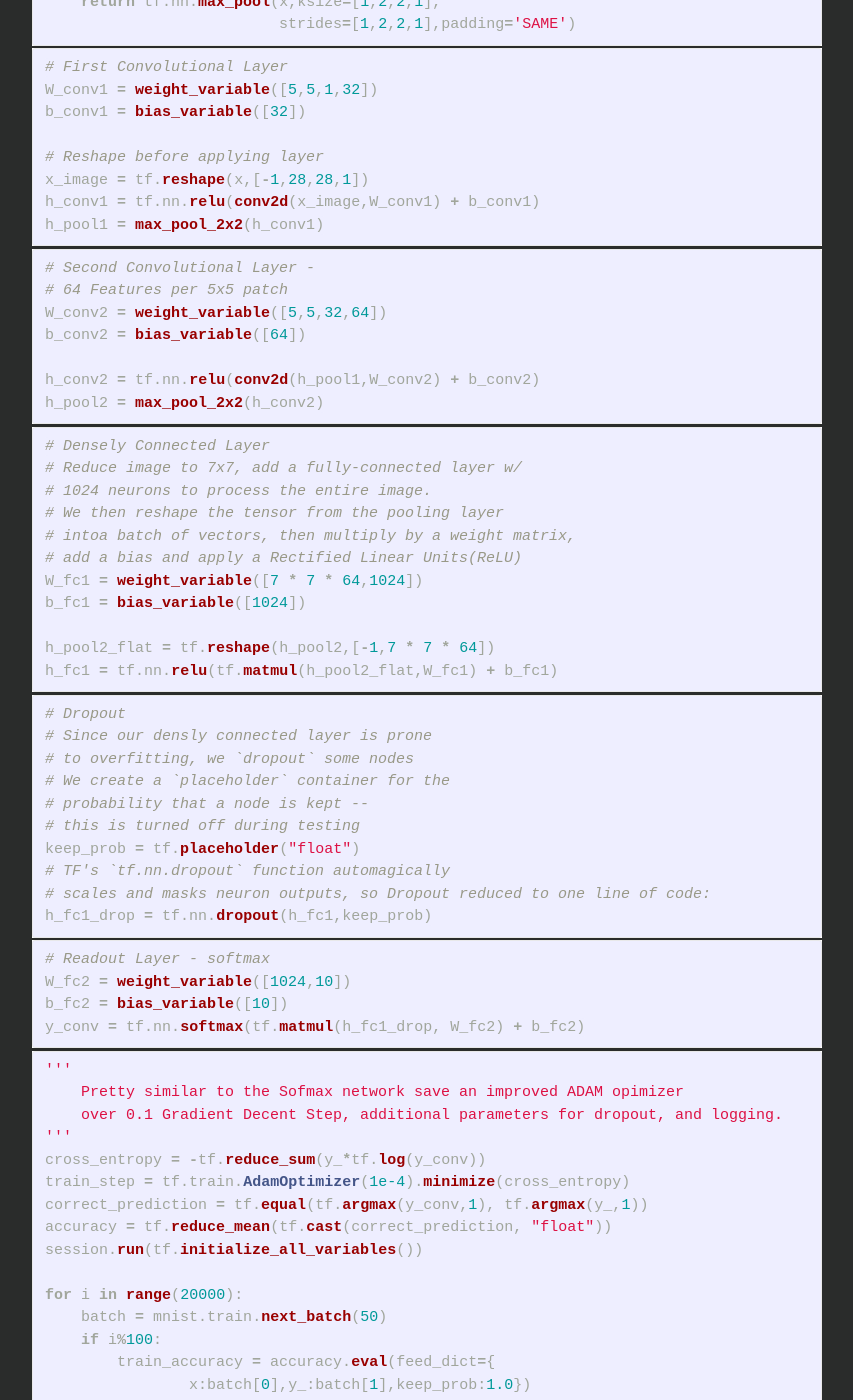
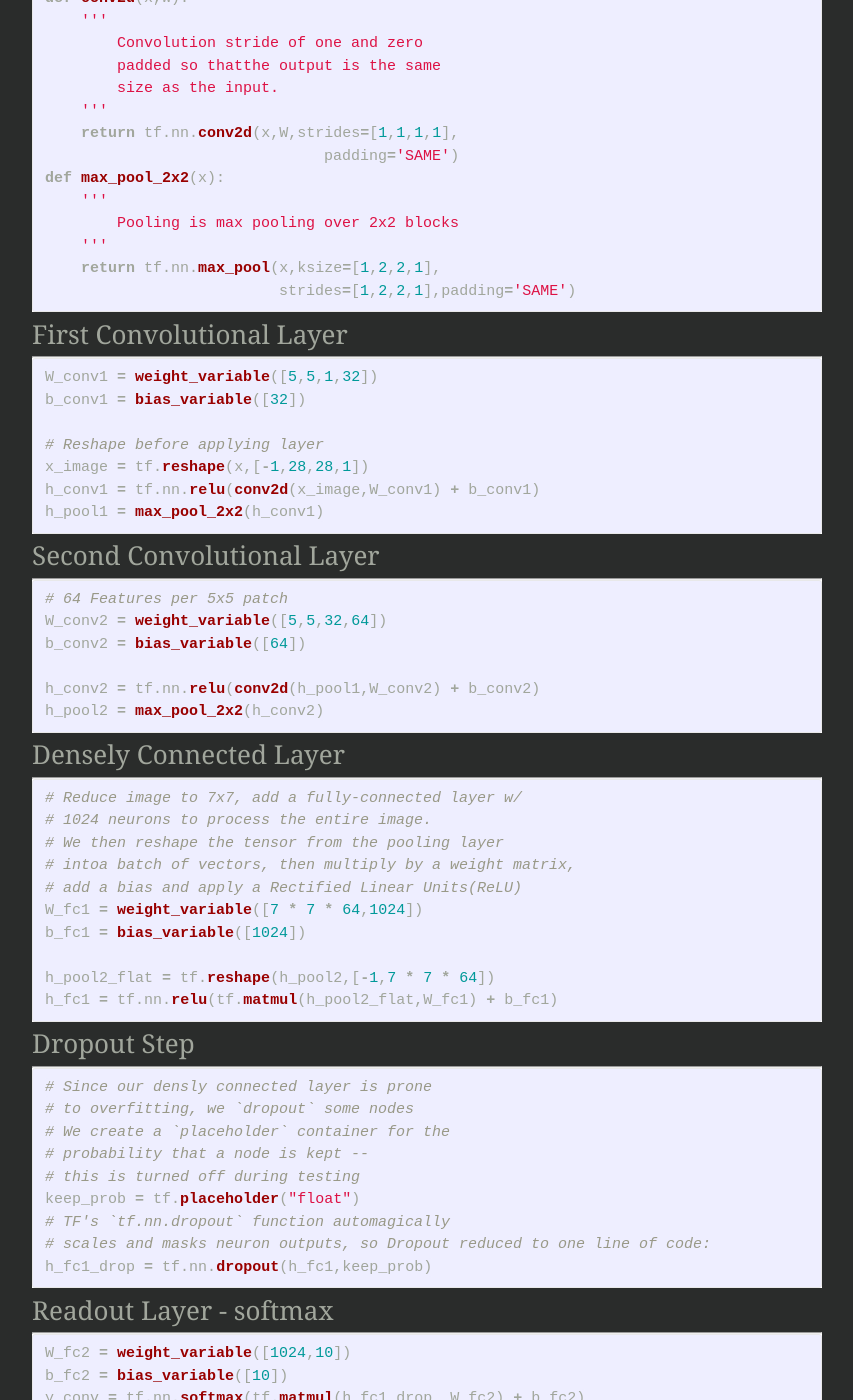
Before and after one commit to washt/washt.github.io, a Jekyll site: the page built from _posts/2015-11-17-Google-Tensorflow-Notes.markdown, in a window 1280 px wide and 1400 px high, scrolled down 2345 px. Shown: the whole window, without its empty margins (213-1066 px from the left). Built offline with Jekyll 4.4.1, drawn with Linux system fonts in a browser that asks for light colours; some of the changed text lies outside the part shown.

Commit message:
Added section titles

```diff
--- a/_posts/2015-11-17-Google-Tensorflow-Notes.markdown
+++ b/_posts/2015-11-17-Google-Tensorflow-Notes.markdown
@@ -5,7 +5,7 @@ date:  2015-11-17 18:38
 categories: machine learning
 ---
 
-### This is a collection of notes made in a Jupyter notebook while going over the [Deep-MNIST](http://tensorflow.org/tutorials/mnist/pros/index.md) tutorial for Google's Tensorflow. Some comments are ripped directly off the page, while others are attempts to simply concepts or explicitly explain what may be implied.
+This is a collection of notes made in a Jupyter notebook while going over the [Deep-MNIST](http://tensorflow.org/tutorials/mnist/pros/index.md) tutorial for Google's Tensorflow. Some comments are ripped directly off the page, while others are attempts to simply concepts or explicitly explain what may be implied.
 ---------
 
 {% highlight Python %}
@@ -16,7 +16,7 @@ session  = tf.InteractiveSession()
 {% endhighlight %}
 
 Data set can be found [here]()
-
+--------
 {% highlight Python %}
 
 '''
@@ -42,10 +42,10 @@ session.run(tf.initialize_all_variables())
 
 {% endhighlight %}
 
+### Softmax Regression
+------------
 
 {% highlight Python %}
-
-# Softmax regression
 y = tf.nn.softmax(tf.matmul(x,W) + b)
 # Cost function -> cross-entropy between
 # the target and the model's prediction for the entire minibatch
@@ -125,10 +132,11 @@ def max_pool_2x2(x):
 
 {% endhighlight %}
 
+### First Convolutional Layer
+---------
 
 {% highlight Python %}
 
-# First Convolutional Layer
 W_conv1 = weight_variable([5,5,1,32])
 b_conv1 = bias_variable([32])
 
@@ -139,10 +147,11 @@ h_pool1 = max_pool_2x2(h_conv1)
 
 {% endhighlight %}
 
+### Second Convolutional Layer
+----------
 
 {% highlight Python %}
 
-# Second Convolutional Layer -
 # 64 Features per 5x5 patch
 W_conv2 = weight_variable([5,5,32,64])
 b_conv2 = bias_variable([64])
@@ -152,10 +161,10 @@ h_pool2 = max_pool_2x2(h_conv2)
 
 {% endhighlight %}
 
-
+### Densely Connected Layer
+---------
 {% highlight Python %}
 
-# Densely Connected Layer
 # Reduce image to 7x7, add a fully-connected layer w/
 # 1024 neurons to process the entire image.
 # We then reshape the tensor from the pooling layer
@@ -169,10 +178,11 @@ h_fc1 = tf.nn.relu(tf.matmul(h_pool2_flat,W_fc1) + b_fc1)
 
 {% endhighlight %}
 
+### Dropout Step
+--------
 
 {% highlight Python %}
 
-# Dropout
 # Since our densly connected layer is prone
 # to overfitting, we `dropout` some nodes
 # We create a `placeholder` container for the
```
Also changed, not shown: other parts of _posts/2015-11-17-Google-Tensorflow-Notes.markdown (+12 -2 lines).
